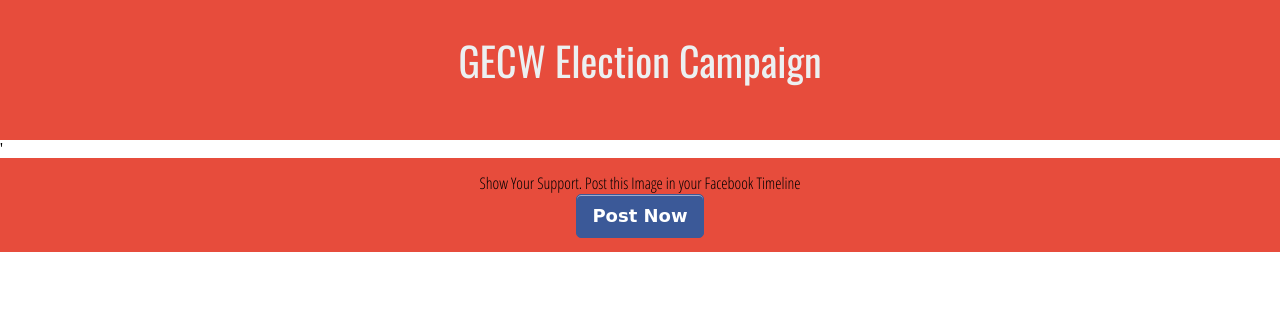
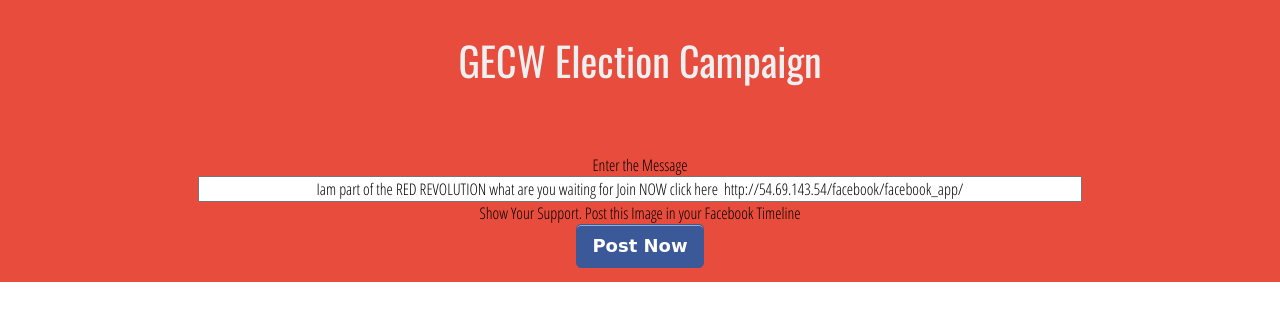
Before and after one commit to Dijish/facebook_app, a PHP site: page /facebook_app/login_callback.php in a window 1280 px wide. Shown: the top 321 px of the page. Run offline with PHP 8.4, Linux system fonts and the light colour scheme.

Commit message:
message added

```diff
--- a/css/login_callback.css
+++ b/css/login_callback.css
@@ -5,14 +5,15 @@ body{
 .col-md-12{
     text-align: center;
     background: #bdc3c7;
-    height: 50px;
-    padding-top: 20px;
+    height: 30px;
+    padding-top: 10px;
     font-family: 'Open Sans Condensed', sans-serif;
 }
 .col-md-10{
     text-align: center;
     height: 50px;
-    padding-top: 20px;
+    padding-top: 10px;
+    padding-bottom: 10px;
     font-family: 'Open Sans Condensed', sans-serif;
 	height:320px;
 }
@@ -47,3 +48,12 @@ input.fb{
     -webkit-box-shadow: 0 1px 0 rgba(255, 255, 255, 0.5) inset;
      font-family: 'Poiret One', cursive;
 }
+
+input[type="text"] {
+  text-align: center;
+  width: 70%;
+  height: 20px;
+  font-family: 'Open Sans Condensed', sans-serif;
+  font-size: 12pt;
+  margin-top: 0px;
+}
--- a/login_callback.php
+++ b/login_callback.php
@@ -69,18 +69,19 @@
             // When Graph returns an error
             /*echo 'Graph returned an error: (using graph) : ' . $e->getMessage();
             exit;*/
-            include 'error.php';
+            //include 'error.php';
           } catch(Facebook\Exceptions\FacebookSDKException $e) {
             // When validation fails or other local issues
             //echo 'Facebook SDK returned an error: (using graph) : ' . $e->getMessage();
             //exit;
-              include 'error.php';
+              //include 'error.php';
           }
 
           echo '<div class="row">'
         . '<div class="col-md-12">Join the Red Revolution NOW  ' . $userNode->getName().'<br />'
                   . '</div></div>';
           $profile_picture_url='http://graph.facebook.com/'.$userNode->getId().'/picture?type=large';
+         //echo $userNode->getId();
           $profile_picture='<img src='.$profile_picture_url.' />';
           //echo '<br />'.$profile_picture;
 
@@ -102,12 +103,13 @@
           /* Make a resize image of specified width and height */
           $img_src_resize = imagecreatetruecolor( $width, $height );
 
-          /* Copy the profile picture on the right end of reaized image */
+
+          /* Copy the profile picture on the right end of resized image */
           imagecopyresampled( $img_src_resize, $img_src_or, //dst_image, src_image
-                            100, 0, //Co-ordiante to position image on resized image
+                            500,0, //Co-ordiante to position image on resized image
                             0, 0, //Co-ordiante of resize image to show
-                            imagesx($img_src_resize), imagesy($img_src_resize), //Width and height of resize
-                            imagesx($img_src_or), imagesy($img_src_or) ); //Width and height of src image
+                            315, 315, //Width and height of resize
+                            200, 200 ); //Width and height of src image
 
           /* Copy the cover photo in the left end of resized image containing the profile picture */
           imagecopyresampled( $img_src_resize,$img_dest, //dst_image, src_image
@@ -131,11 +133,11 @@
           } catch(Facebook\Exceptions\FacebookResponseException $e) {
             //echo 'Graph returned an error: ' . $e->getMessage();
             //exit;
-              include 'error.php';
+              //include 'error.php';
           } catch(Facebook\Exceptions\FacebookSDKException $e) {
             //echo 'Facebook SDK returned an error: ' . $e->getMessage();
             //exit;
-              include 'error.php';
+             // include 'error.php';
           }
 
           $graphNode = $response->getGraphNode();
@@ -157,10 +159,17 @@
         }
 
         ?>
-        <div class="row">'
+
+
+
+        <div class="row">
              <div class="col-md-4">
+                 Enter the Message
                  <div class="post">
-                     <form action="postImage.php">
+                     <form action="postImage.php" method="GET">
+                         <div class="form-group">
+                              <input type="text" class="form-control" name="msg" id="usr" value="Iam part of the RED REVOLUTION what are you waiting for Join NOW click here  http://54.69.143.54/facebook/facebook_app/">
+                          </div>
                      Show Your Support. Post this Image in your Facebook Timeline<br />
                      <input class="fb" type="submit" value="Post Now" />
                      </form>
--- a/postImage.php
+++ b/postImage.php
@@ -27,6 +27,9 @@
 
         $accessToken=$_SESSION['facebook_access_token'];
 
+        $message=$_GET['msg'];
+        //echo $message;
+
         if (isset($_SESSION['facebook_access_token'])) {
 
           // Now you can redirect to another page and use the
@@ -52,7 +55,7 @@
           $merged_picture_path="img/temp/".$userNode->getName().".png";
 
           $data = [
-            'message' => $userNode->getName(). ' Joined the RED REVOLUTION what are you waiting for Join NOW click here  http://54.69.143.54/facebook/facebook_app/',
+            'message' => $message,
             'source' => $fb->fileToUpload($merged_picture_path),
           ];
 
```
Also changed, not shown: img/example.png (added), 2 other files.
